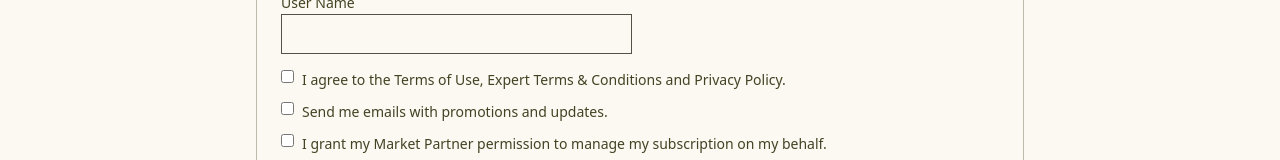
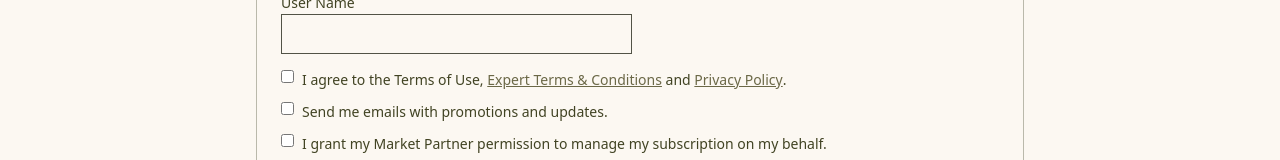
Before and after one commit to amiy-naturals/expert, a React (Vite) app: page /expert/account in a window 1280 px wide. Shown: the part 482-642 px from the top of the page. Built offline with nearby package versions, Linux system fonts and the light colour scheme; no server answers.

Commit message:
Add clickable links for T&C and Privacy Policy
cgen-7c3752cad9444e3d9f2b204ddb7736c7

```diff
--- a/client/pages/expert/Account.tsx
+++ b/client/pages/expert/Account.tsx
@@ -95,7 +95,23 @@ export default function AccountStep() {
                 }}
               />
               <span>
-                I agree to the Terms of Use, Expert Terms & Conditions and Privacy Policy.
+                I agree to the Terms of Use,{" "}
+                <button
+                  type="button"
+                  onClick={() => setOpenModal("tc")}
+                  className="underline text-primary hover:text-primary/80"
+                >
+                  Expert Terms & Conditions
+                </button>
+                {" "}and{" "}
+                <button
+                  type="button"
+                  onClick={() => setOpenModal("pp")}
+                  className="underline text-primary hover:text-primary/80"
+                >
+                  Privacy Policy
+                </button>
+                .
               </span>
             </label>
             <label className="flex items-start gap-2">
```
